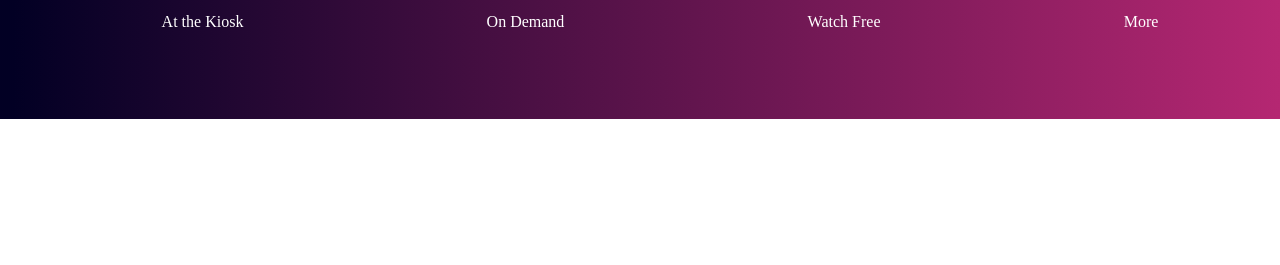
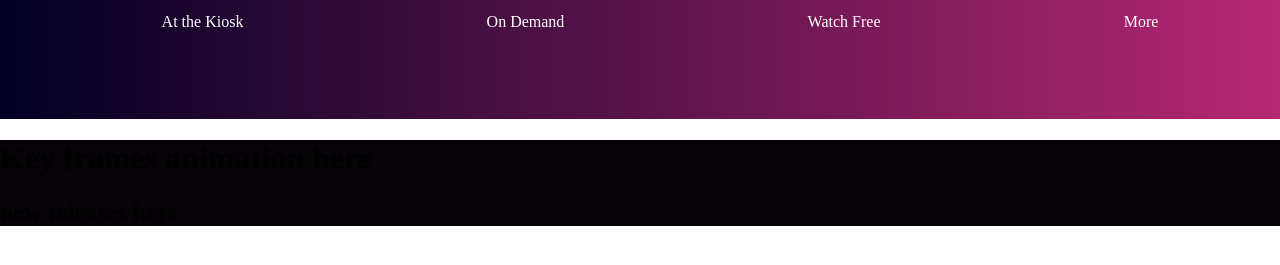
Before and after one commit to techdarrough/CSS-CopyCat, a plain HTML site: page index.html in a window 1280 px wide. Shown: the part 41-306 px from the top of the page. Drawn offline with Linux system fonts and the light colour scheme.

Commit message:
new banner up

```diff
--- a/index.html
+++ b/index.html
@@ -71,7 +71,8 @@
 
     </header>
     <main>
-
+        <H1>Key frames animation here</H1>
+        <h2>new releases here</h2>
 
     </main>
   </body>
```
